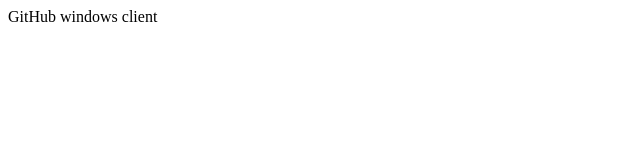
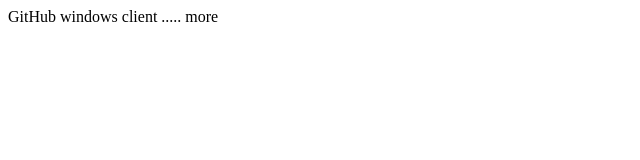
Before and after one commit to vinodbabu/chaitanyaprabhu2, a plain HTML site: page WebContent/index.html in a window 1280 px wide. Shown: the full height of the page, 0-640 px from the left. Drawn offline with Linux system fonts and the light colour scheme.

Commit message:
add more code
index.html file

```diff
--- a/WebContent/index.html
+++ b/WebContent/index.html
@@ -6,5 +6,7 @@
 </head>
 <body>
 GitHub windows client
+
+..... more
 </body>
 </html>
```
